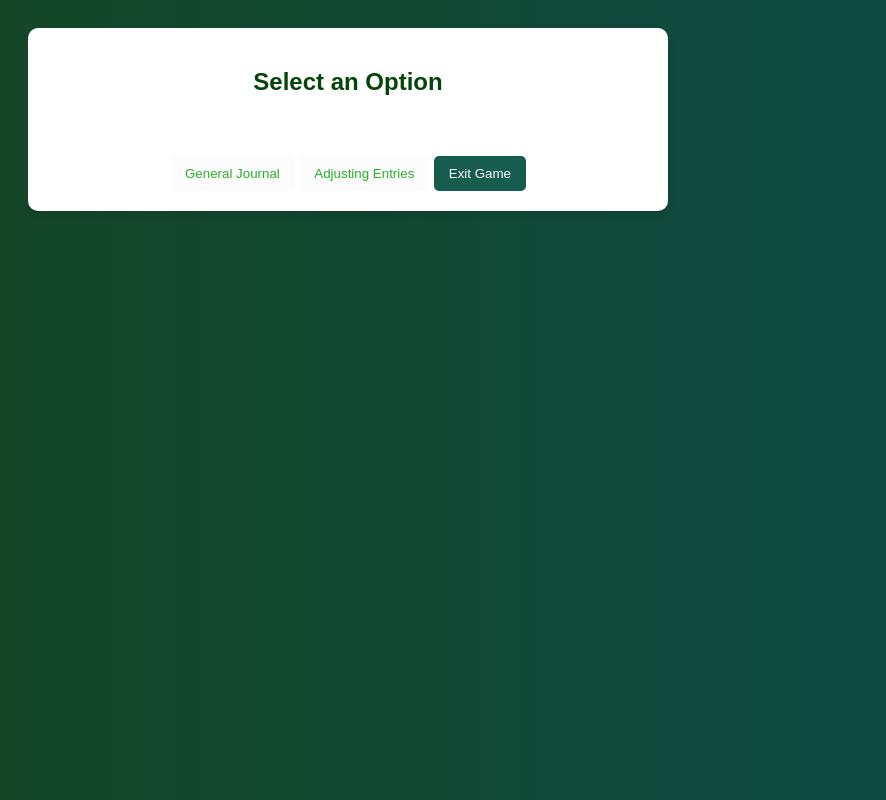
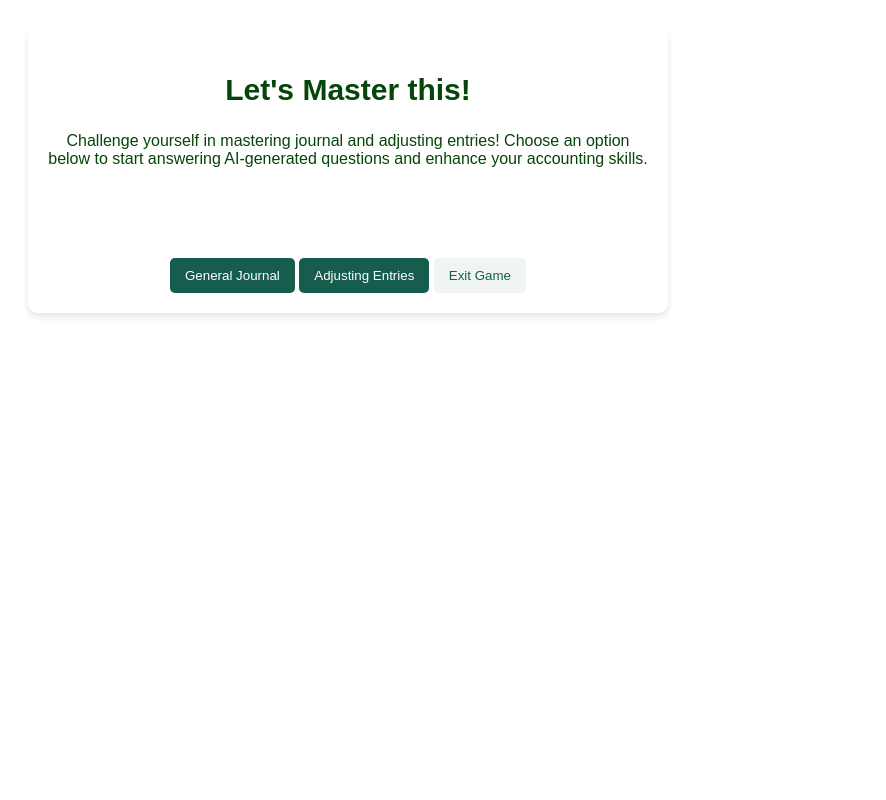
Before and after one commit to villota12/AT_GAME, a plain HTML site: page index.html in a window 1280 px wide. Shown: the whole page, without its empty margins (0-886 px from the left). Drawn offline with Linux system fonts and the light colour scheme.

Commit message:
new design

```diff
--- a/index.html
+++ b/index.html
@@ -13,9 +13,10 @@
             font-family: Arial, sans-serif;
             text-align: center;
             padding: 20px;
-            background: linear-gradient(to right, #154628, #0a4c4c);
+            /* background: linear-gradient(to right, #154628, #0a4c4c);
             background-repeat: no-repeat;
-            background-attachment: fixed;
+            background-attachment: fixed; */
+            background-color: white;
             color: #064509;
         }
         .container {
@@ -26,7 +27,10 @@
             border-radius: 10px;
             box-shadow: 0 4px 6px rgba(0, 0, 0, 0.1);
         }
-        .hidden { display: none; }
+        .hidden {
+            display: none;
+        }
+
         .entry {
             border: 1px solid #c8e6c9;
             padding: 10px;
@@ -36,8 +40,8 @@
             text-align: left;
         }
         button {
-            background-color: #dbe0df1f;
-            color: rgb(41, 176, 41);
+            background-color: #165d4e;
+            color: white;
             border: none;
             padding: 10px 15px;
             cursor: pointer;
@@ -55,8 +59,8 @@
             width: 150px;
             text-align: center;
             display: none;
-            background-color: white;
-            color: #064509;
+            background-color: #165d4e;
+            color: white;
         }
         .add-button-container {
             text-align: center;
@@ -76,14 +80,23 @@
 
         #q{
             margin-top: 40px;
-            background-color: #165d4e;
-            color: white;
+            background-color: rgba(178, 198, 177, 0.178);
+            color: #165d4e;
+        }
+
+        p{
+            font-size: 16px;
+        }
+
+        h2{
+            font-size: 30px;
         }
     </style>
 </head>
 <body>
     <div id="main-menu" class="container">
-        <h2>Select an Option</h2>
+        <h2>Let's Master this!</h2>
+        <p style="margin-bottom: 50px;"  >Challenge yourself in mastering journal and adjusting entries! Choose an option below to start answering AI-generated questions and enhance your accounting skills.</p>
         <button onclick="showInterface('journal')">General Journal</button>
         <button onclick="showInterface('adjusting')">Adjusting Entries</button>
         <a href="https://villota12.github.io/AT/">
@@ -92,7 +105,8 @@
     </div>
 
     <div id="journal-interface" class="container hidden">
-        <h2>Welcome to Mastering Journal</h2>
+        <h2>Welcome to<br>Mastering Journal</h2>
+        <p>Test your knowledge and improve your skills in recording journal entries. Click the + button to start answering AI-generated questions.</p>
         <div id="journal-entries"></div>
         <div class="add-button-container">
             <button onclick="createEntry('journal')">+</button>
@@ -100,7 +114,8 @@
     </div>
 
     <div id="adjusting-interface" class="container hidden">
-        <h2>Welcome to Adjusting Entries</h2>
+        <h2>Welcome to<br>Adjusting Entries</h2>
+        <p>Enhance your understanding of adjusting journal entries by answering AI-generated questions. Click the + button to begin.</p>
         <div id="adjusting-entries"></div>
         <div class="add-button-container">
             <button onclick="createEntry('adjusting')">+</button>
```
